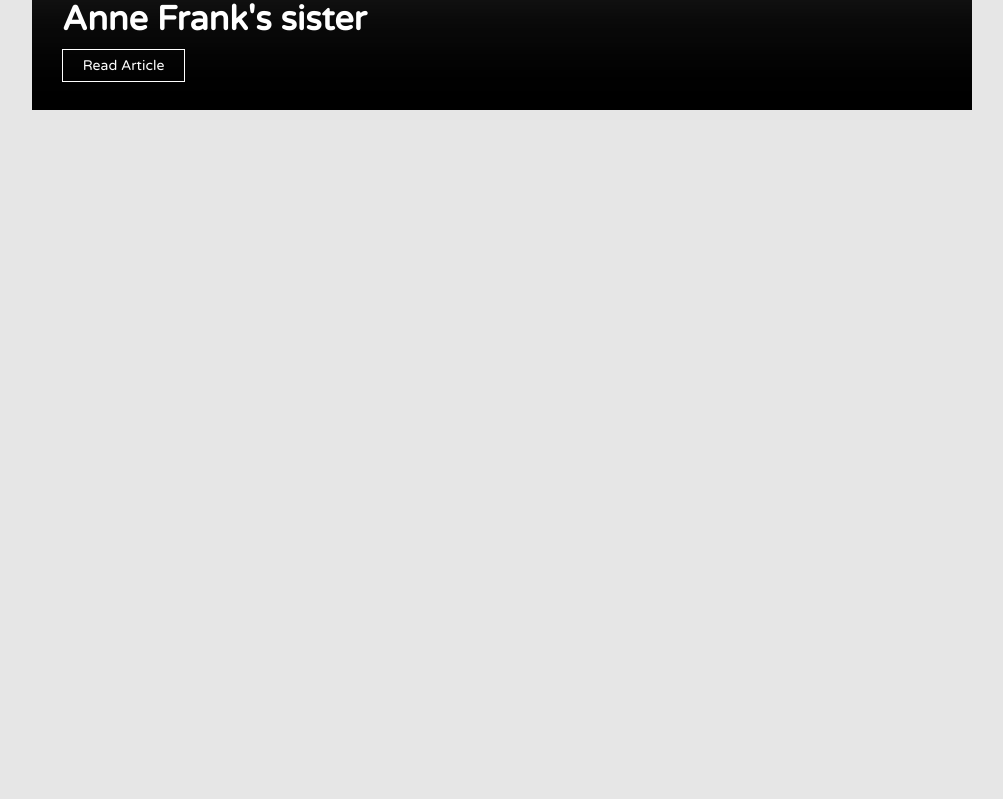
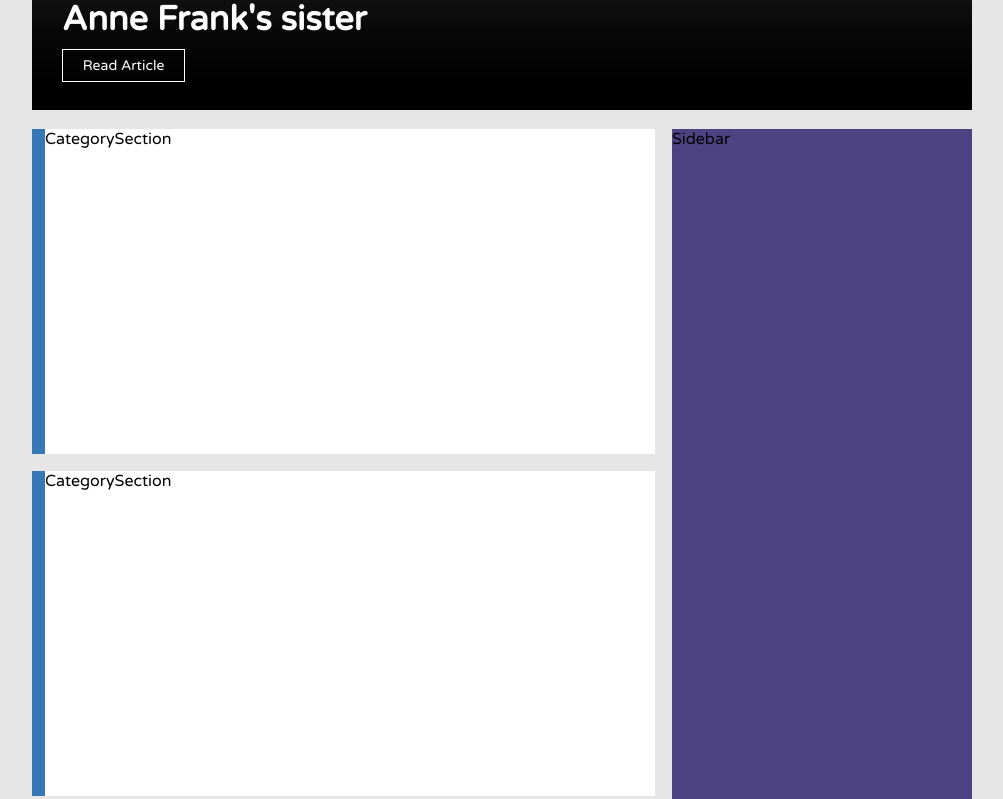
Before and after one commit to Petrina99/kenaz-web-page, a React (Vite) app: page / in a window 1280 px wide. Shown: the part 577-1376 px from the top of the page, without its empty margins (138-1141 px from the left). Before the commit the page ends 800 px from the top, so only its background shows below. Built offline with nearby package versions, Linux system fonts and the light colour scheme.

Commit message:
made sidebar and individual category components and added their styles

```diff
--- /dev/null
+++ b/src/components/IndividualCategory.jsx
@@ -0,0 +1,9 @@
+import './styles/categoriesSection.scss';
+
+export const IndividualCategory = ({ category }) => {
+  return (
+    <section className="individual-category">
+        CategorySection
+    </section>
+  )
+}
--- /dev/null
+++ b/src/components/Sidebar.jsx
@@ -0,0 +1,9 @@
+import './styles/sidebar.scss';
+
+export const Sidebar = () => {
+  return (
+    <aside className="sidebar">
+        Sidebar
+    </aside>
+  )
+}
--- a/src/components/image-slider/imageSlider.scss
+++ b/src/components/image-slider/imageSlider.scss
@@ -3,9 +3,7 @@
 @import '../../scss/util/mixins';
 
 .slider {
-    width: 940px;
-    height: 425px;
-    margin: 0 auto;
+    @include set-layout(940px, 425px);
     margin-top: 18px;
 
     div {
--- a/src/components/index.js
+++ b/src/components/index.js
@@ -2,3 +2,5 @@
 export * from './CategoriesBar';
 export * from './Banner';
 export * from './image-slider';
+export * from './IndividualCategory';
+export * from './Sidebar';
--- /dev/null
+++ b/src/components/styles/categoriesSection.scss
@@ -0,0 +1,15 @@
+@import '../../scss/base/colors';
+@import '../../scss/base/typography';
+@import '../../scss/util/mixins';
+
+.individual-category {
+    background-color: $color-bg-article;
+    width: 610px;
+    height: 325px;
+    border-left: 13px solid $color-news;
+
+    &:last-child {
+        position: absolute;
+        top: 342px;
+    }
+}
--- /dev/null
+++ b/src/components/styles/sidebar.scss
@@ -0,0 +1,11 @@
+@import '../../scss/base/colors';
+@import '../../scss/base/typography';
+@import '../../scss/util/mixins';
+
+.sidebar {
+    width: 300px;
+    height: 670px;
+    margin-left: 17px;
+    flex: 1;
+    background-color: $color-bg-sidebar;
+}
--- a/src/pages/Home.jsx
+++ b/src/pages/Home.jsx
@@ -2,8 +2,12 @@
     Header,
     CategoriesBar,
     Banner,
-  ImageSlider
+    ImageSlider,
+    IndividualCategory,
+    Sidebar
 } from "../components"
+
+import './styles/home.scss';
 
 export const Home = () => {
     return (
@@ -11,7 +15,14 @@
         <Header />
         <CategoriesBar />
         <Banner bannerWidth={940} bannerHeight={120} />
+        <main>
         <ImageSlider />
+            <div className="main-content">
+                <IndividualCategory />
+                <Sidebar />
+                <IndividualCategory />
+            </div>
+        </main>
         </>
     )
 }
--- /dev/null
+++ b/src/pages/styles/home.scss
@@ -0,0 +1,10 @@
+@import '../../scss/util/mixins';
+
+.main-content {
+    @include set-layout(940px, 670px);
+    margin-top: 19px;
+    display: flex;
+    flex-direction: row;
+    flex-wrap: wrap;
+    position: relative;
+}
--- a/src/scss/base/_colors.scss
+++ b/src/scss/base/_colors.scss
@@ -7,6 +7,7 @@
 $font-color-primary: #FFFFFF;
 
 // article colors
+$color-bg-article: #FFFFFF;
 $color-news: #3677B5;
 $color-business: #EE6151;
 $color-sport: #84C14F;
@@ -19,3 +20,6 @@
 $color-banner-border: #D7D7D7;
 $color-banner-bg: #FFFFFF;
 $font-color-banner: #999999;
+
+//sidebar
+$color-bg-sidebar: #4D4382;
```
Lines whose indentation alone changed are shown as unchanged.
